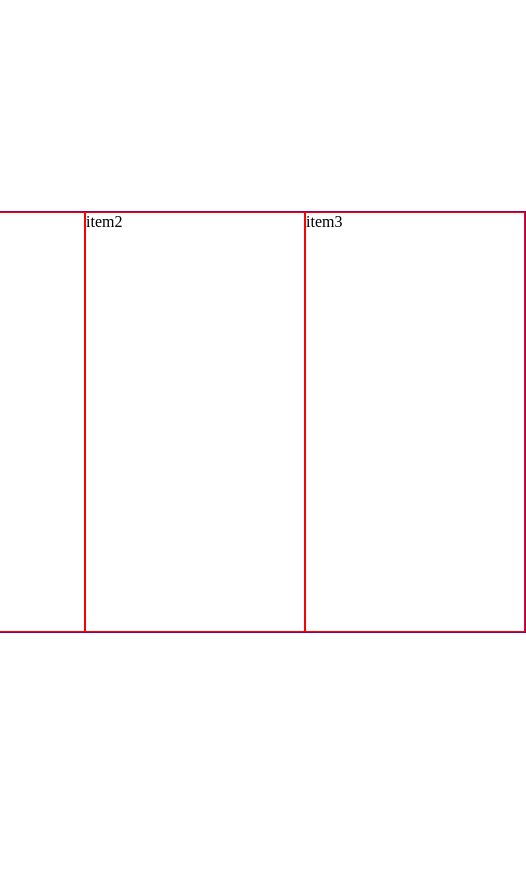
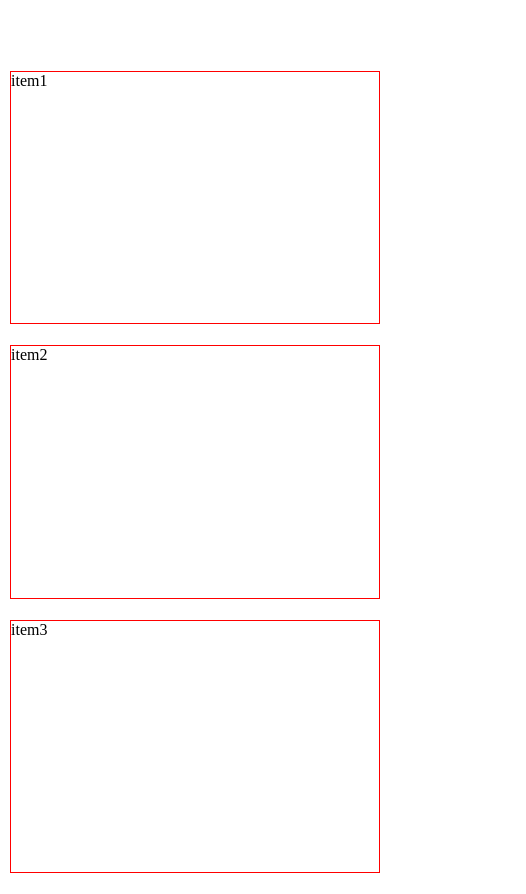
Before and after one commit to jean-devbr/preview_card_component, a plain HTML site: page index.html in a window 390 px wide. Shown: the whole page, 526 px wide, since content can reach past the window. Before the commit the page ends 844 px from the top, so only its background shows below. Drawn offline with Linux system fonts and the light colour scheme.

Commit message:
colocando o template

```diff
--- a/index.html
+++ b/index.html
@@ -10,21 +10,17 @@
 <body>
 
     <div class="container">
-        <div class="grid">
-             item1
-           <!-- <div class="imagem">
-                <img src="img/icon-sedans.svg" alt="Sedans">
+        <main>
+            <div class="item1">
+                 item1
             </div>
-             <h2>Sedans</h2>
-             <p>Choose o sedan for its affordabillity and excellent fuel economy. Ideal for cruising in the city or on your next rood trip
-             </p> -->
-        </div>
-        <div class="grid">
-             item2
-        </div>
-        <div class="grid">
-             item3
-        </div>
+            <div class="item2">
+                 item2
+            </div>
+            <div class="item3">
+                 item3
+            </div>
+        </main>
     </div>
 </body>
 </html>
--- a/style.css
+++ b/style.css
@@ -3,25 +3,65 @@
     padding: 0;
     box-sizing: border-box;
 }
-body {
 
-    background: #ffffff;
+
+
+main {
+    display: grid;
+    grid-template-columns: 1fr 1fr 1fr;
+    grid-template-areas:
+        'primeira segundo terceiro'
+    ;
+    max-width: 1200px;
+    margin: 0 auto;
+    padding: 10px;
+
+}
+.container > main {
+    width: 100%;
+    height: 100vh;
     display: flex;
-    justify-content: center;
     align-items: center;
-    max-width: 1440px;
-    min-width: 375px;
-    height: 100vh;
+
 }
 
-.container {
-    border: 1px solid purple;
+main > div {
+    border: 1px solid red;
+    height: 30vh;
+    width: 100%;
+}
+.item1 {
+    grid-area: primeira;
+}
+.item2 {
+    grid-area: segundo;
+}
+.item3 {
+    grid-area: terceiro;
+}
+
+@media (max-width: 739px){
+
+    main {
+
     display: grid;
-    grid-template-columns: repeat(3, 220px);
-    grid-template-rows: repeat(3,100%);
-    height: 50vh;
+    grid-template-rows: repeat(3, 1fr);
+    grid-template-columns: 200px;
+    grid-template-areas:
+        'primeira'
+        'segundo'
+        'terceiro';
+
+
+    }
+    .container > main {
+    margin-top: 50px;
+    width: 100%;
+    height: 100vh;
+    display: flex;
+    flex-flow: row wrap;
 
 }
-.container > div {
-    border: 1px solid red;
+
+
 }
```
